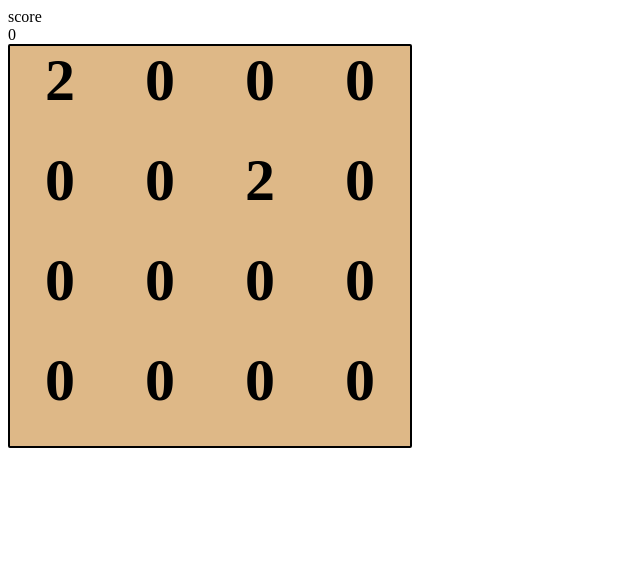
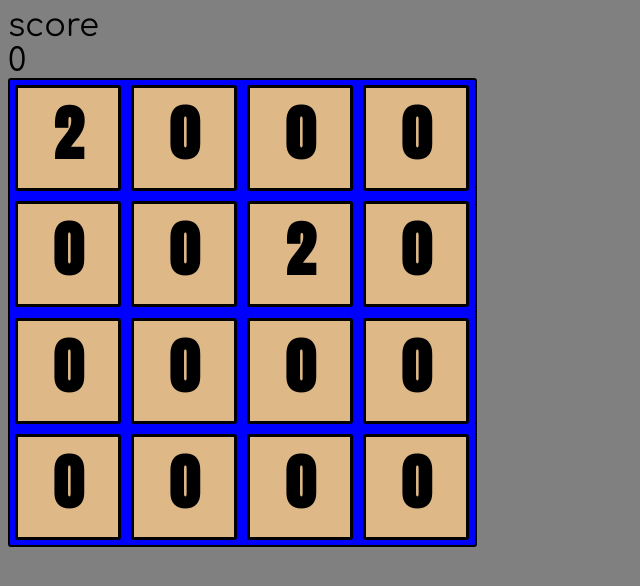
Before and after one commit to latchjack/1024, a plain HTML site: page index.html in a window 1280 px wide. Shown: the whole page, without its empty margins (0-640 px from the left). Drawn offline with Linux system fonts and the light colour scheme.

Commit message:
Adding styles

```diff
--- a/index.html
+++ b/index.html
@@ -5,6 +5,7 @@
   <meta name="viewport" content="width=device-width, initial-scale=1.0">
   <title>1024</title>
   <link rel="stylesheet" href="styles.css">
+  <link href="https://fonts.googleapis.com/css2?family=Anton&family=Comfortaa&display=swap" rel="stylesheet">
   <script src="app.js" charset="utf-8"></script>
 </head>
 <body>
--- a/styles.css
+++ b/styles.css
@@ -1,11 +1,15 @@
+body {
+  background-color: grey;
+}
+
 .grid {
   display: flex;
   flex-wrap: wrap;
-  width: 400px;
-  height: 400px;
+  width: 465px;
+  height: 465px;
   background-color: blue;
   border: 2px solid black;
-  border-radius: 2px;
+  border-radius: 3px;
 }
 
 .grid div {
@@ -15,6 +19,13 @@
   font-size: 60px;
   text-align: center;
   font-weight: bold;
+  font-family: 'Anton', sans-serif;
+  margin: 5px;
+  border: 3px solid black;
+  border-radius: 3px;
+}
 
-
+#score, #result, .score-title {
+  font-size: 2rem;
+  font-family: 'Comfortaa', cursive;
 }
```
